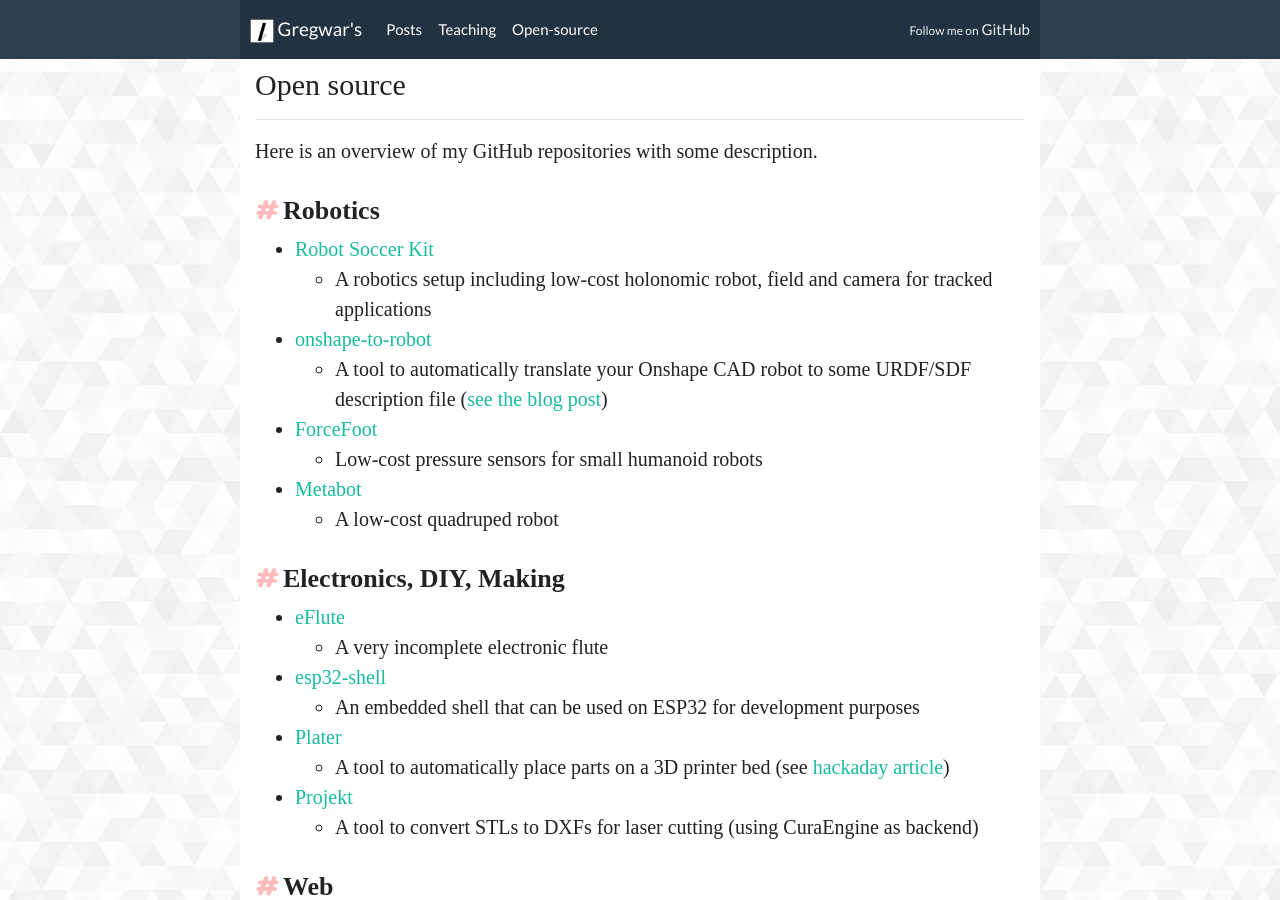
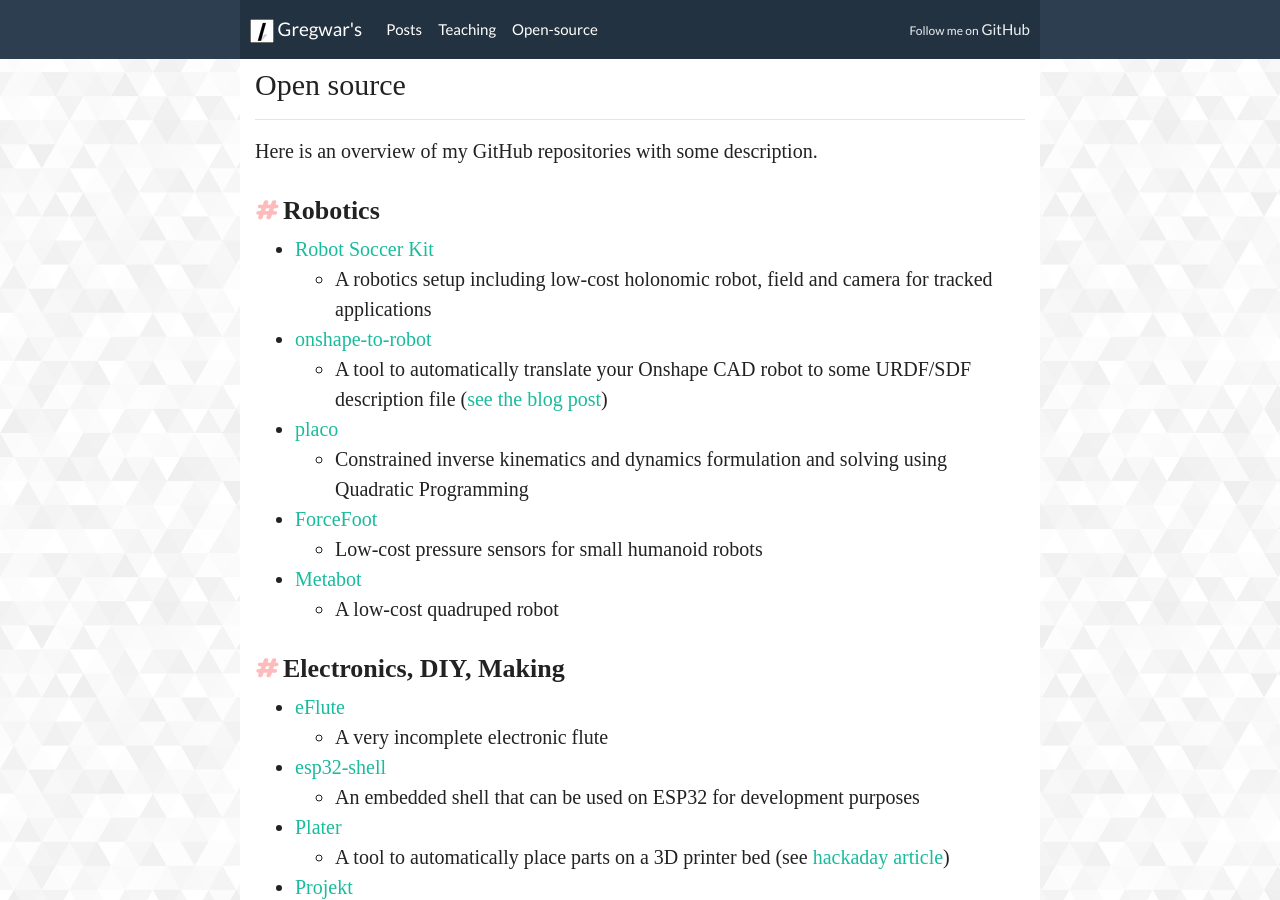
Before and after one commit to Gregwar/gregwar.github.io, a Jekyll site: the page built from open-source.md, in a window 1280 px wide and 900 px high. Built offline with Jekyll 4.4.1, drawn with Linux system fonts in a browser that asks for light colours; some web fonts are replaced.

Commit message:
Adding PlaCo to open source

```diff
--- a/open-source.md
+++ b/open-source.md
@@ -16,6 +16,8 @@ Here is an overview of my GitHub repositories with some description.
 * [onshape-to-robot](https://github.com/rhoban/onshape-to-robot)
     * A tool to automatically translate your Onshape CAD robot to some URDF/SDF description file
     ([see the blog post]({% post_url 2021-02-24-onshape-to-robot %}))
+* [placo](https://placo.readthedocs.io/)
+    * Constrained inverse kinematics and dynamics formulation and solving using Quadratic Programming
 * [ForceFoot](https://github.com/Rhoban/ForceFoot)
     * Low-cost pressure sensors for small humanoid robots
 * [Metabot](https://github.com/rhoban/metabot)
```
